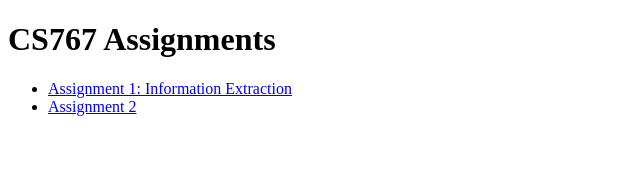
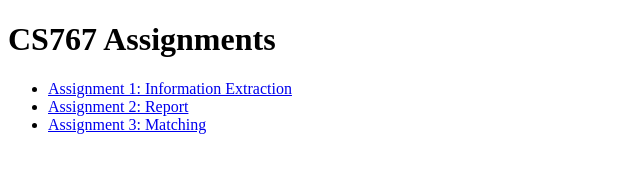
Before and after one commit to brycerr/brycerr.github.io, a plain HTML site: page index.html in a window 1280 px wide. Shown: the whole page, without its empty margins (0-640 px from the left). Drawn offline with Linux system fonts and the light colour scheme.

Commit message:
Assignment 3 link

```diff
--- a/index.html
+++ b/index.html
@@ -8,7 +8,8 @@
     <h1>CS767 Assignments</h1>
     <ul>
         <li><a href="/assignments/assignment_01/index.html">Assignment 1: Information Extraction</a></li>
-        <li><a href="/assignments/assignment_02/index.html">Assignment 2 </a></li>
+        <li><a href="/assignments/assignment_02/index.html">Assignment 2: Report </a></li>
+        <li><a href="/assignments/assignment_03/index.html">Assignment 3: Matching </a></li>
     </ul>
 </body>
 </html>
```
